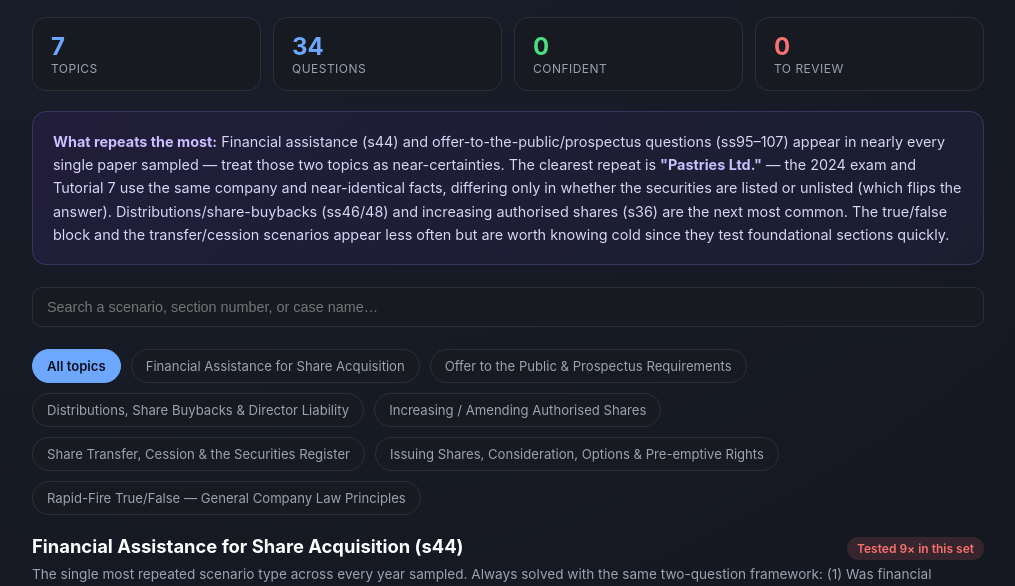
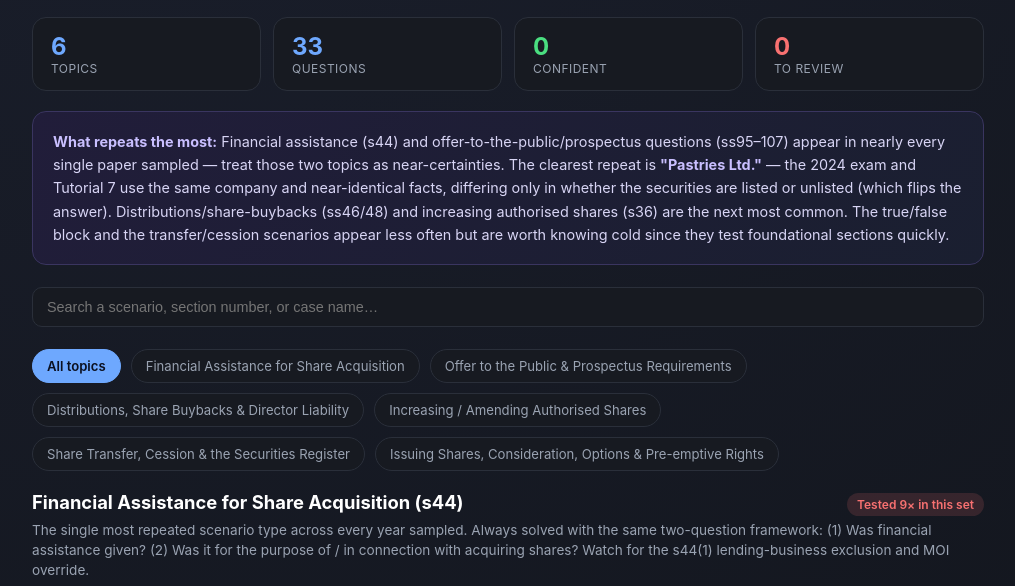
Before and after one commit to Louwofnooit/merclaw, a plain HTML site: page index.html in a window 1280 px wide. Shown: the part 166-752 px from the top of the page, without its empty margins (132-1147 px from the left). Drawn offline with Linux system fonts and the light colour scheme.

Commit message:
Add files via upload

```diff
--- a/index.html
+++ b/index.html
@@ -586,31 +586,6 @@ const DATA = [
         ]
       }
     ]
-  },
-  {
-    id: "truefalse",
-    title: "Rapid-Fire True/False — General Company Law Principles",
-    desc: "A single 20-mark block from the 2018 paper testing broad statutory knowledge in short bursts. Useful as a quick self-test of foundational sections even though it hasn't recurred verbatim elsewhere in this set.",
-    questions: [
-      {
-        source: "2018 A1S2 · Q1(a)–(j)",
-        marks: "20",
-        q: "Ten true/false statements on: AGMs, common-law vs statutory rules, meeting quorums, minors as directors, board removal of directors, the Visser Sitrus case, MOI registration, MOI amendment, pre-incorporation contracts, and MOI-vs-Act conflicts.",
-        sections: ["s61(7)", "s64(3)", "s69(7)(b)", "s71(3)(b)", "s15(1)", "s16(1)", "s21(5)", "s21(2)(b)"],
-        a: [
-          "<b>a) False</b> — only a <b>public</b> company must hold an AGM (s61(7)).",
-          "<b>b) False</b> — the relevant practice is allowed under common law.",
-          "<b>c) True</b> — s64(3): despite the percentage requirement, if a company has more than 2 shareholders, a meeting can't begin/debate unless at least 3 shareholders are present <b>and</b> the percentage requirement is met.",
-          "<b>d) False</b> — s69(7)(b): an unemancipated minor is ineligible to be a director.",
-          "<b>e) True</b> — s71(3)(b): if a company has more than 2 directors and the board alleges a director neglected their duties, the board (excluding that director) may remove them by resolution.",
-          "<b>f) True</b> — per <i>Visser Sitrus v Goedehoop Sitrus</i>.",
-          "<b>g) True</b> — s15(1).",
-          "<b>h) False</b> — s16(1): the MOI may also be amended by the board or a court, not only by shareholders.",
-          "<b>i) False</b> — s21(5): a company IS bound to a pre-incorporation contract if, 3 months after incorporation, the board has neither ratified nor rejected it.",
-          "<b>j) True</b> — s21(2)(b)."
-        ]
-      }
-    ]
   }
 ];
 
@@ -978,20 +953,6 @@ const MARK_ALLOC = {
       "The board may issue this option to Zandile and determine the consideration and terms — <b>½ + ½</b>"
     ],
     note: "6 marks awarded, 7 available."
-  },
-  "2018 A1S2 · Q1(a)–(j)": {
-    marks: [
-      "a) False — only a public company must hold an AGM (s61(7)) — <b>1 for answer + 1 for reason</b>",
-      "b) False — allowed under common law — <b>1 + 1</b>",
-      "c) True — s64(3): quorum of at least 3 shareholders plus the percentage requirement — <b>1 + 1</b>",
-      "d) False — s69(7)(b): an unemancipated minor is ineligible to be a director — <b>1 + 1</b>",
-      "e) True — s71(3)(b): board (excluding the director) may remove a neglectful director by resolution — <b>1 + 1</b>",
-      "f) True — Visser Sitrus v Goedehoop Sitrus — <b>1 + 1</b>",
-      "g) True — s15(1) — <b>1 + 1</b>",
-      "h) False — s16(1): the MOI may also be amended by the board or a court — <b>1 + 1</b>",
-      "i) False — s21(5): the company IS bound if, 3 months after incorporation, the board has neither ratified nor rejected the contract — <b>1 + 1</b>",
-      "j) True — s21(2)(b) — <b>1 + 1</b>"
-    ]
   }
 };
 
```
